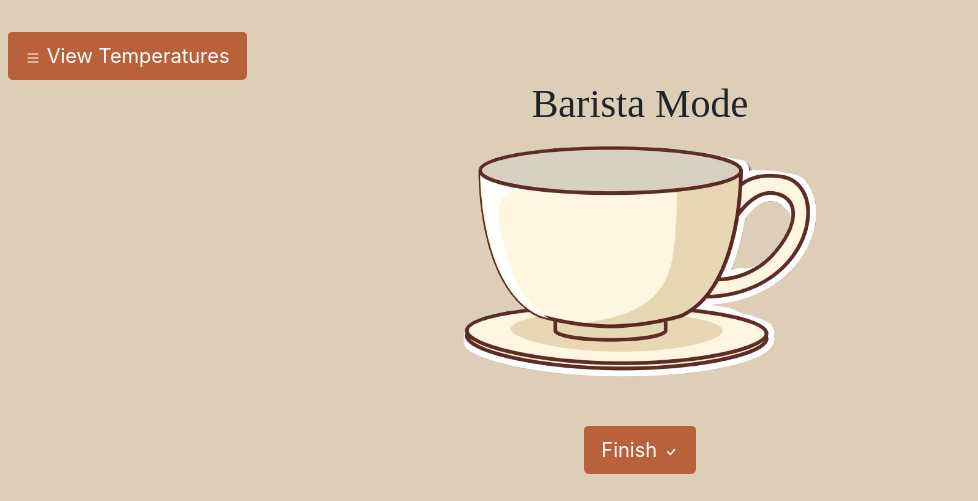
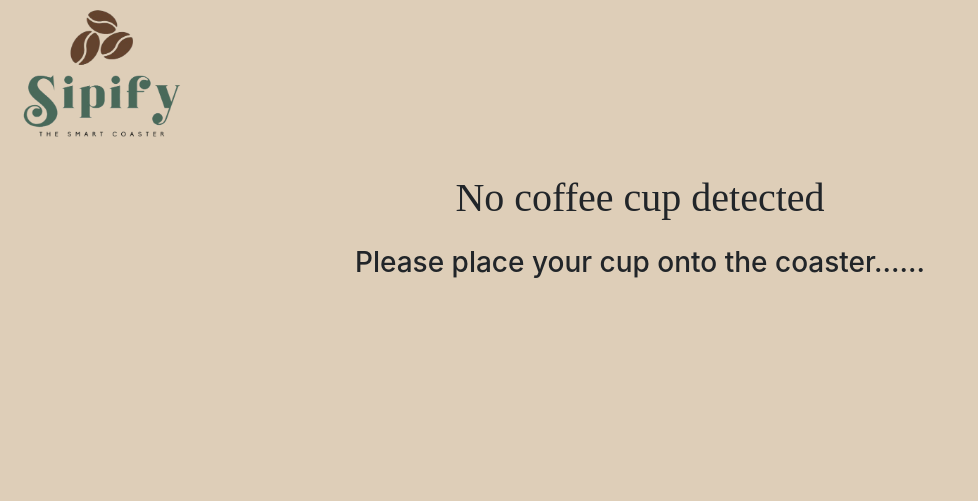
Before and after one commit to D00253579/Sipify-Smart-Coaster, a Flask app: page /barista_mode in a window 1280 px wide. Shown: the top 501 px of the page, without its empty margins (0-978 px from the left). Run offline with Flask 3, Linux system fonts and the light colour scheme; parts of the project's set-up code (start-up, migrations or seed data) failed here and were passed over.

Commit message:
Created connection between hardware and server LDR
Created the connection between the hardware to detect cup and send
it to the server so it can display the data if its recognised.

```diff
--- a/Database/static/js/main.js
+++ b/Database/static/js/main.js
@@ -1,7 +1,10 @@
 let pubnub;
 let appChannel = "Sipify-channel";
 
-
+function hideData() {
+    document.getElementById("no_coffee_data").style.display = "block";
+    document.getElementById("show_coffee_data").style.display = "none";
+};
 
 const setupPubNub = () => {
     pubnub = new PubNub({
@@ -36,6 +39,15 @@ const publishMessage = async (message) => {
     await pubnub.publish(publishPayload);
 };
 
+
+
 function handleMessage(message) {
-
-}
+    if (message == "Cup detected") {
+        document.getElementById("show_coffee_data").style.display = "block";
+        document.getElementById("no_coffee_data").style.display = "none";
+    }
+    else if (message == "No cup detected") {
+        document.getElementById("no_coffee_data").style.display = "block";
+        document.getElementById("show_coffee_data").style.display = "none";
+    }
+};
--- a/Database/templates/barista_mode.html
+++ b/Database/templates/barista_mode.html
@@ -5,18 +5,32 @@
         <meta charset="UTF-8">
         <meta name="viewport" content="width=device-width, initial-scale=1.0">
         <title>Barista Mode</title>
-    <link rel="stylesheet" href="https://cdn.jsdelivr.net/npm/bootstrap@4.1.3/dist/css/bootstrap.min.css" integrity="sha384-MCw98/SFnGE8fJT3GXwEOngsV7Zt27NXFoaoApmYm81iuXoPkFOJwJ8ERdknLPMO" crossorigin="anonymous">
+        <link rel="stylesheet" href="https://cdn.jsdelivr.net/npm/bootstrap@4.1.3/dist/css/bootstrap.min.css"
+            integrity="sha384-MCw98/SFnGE8fJT3GXwEOngsV7Zt27NXFoaoApmYm81iuXoPkFOJwJ8ERdknLPMO" crossorigin="anonymous">
         <link rel="stylesheet" href="{{ url_for('static', filename='css/style.css') }}">
         <link rel="icon" href="/static/favicon.png" type="image/png">
+        <script src="static/js/main.js"></script>
     </head>
 
-<body>
-
+    <body onload="hideData(); setupPubNub();">
+        <div id="no_coffee_data">
+            <img src="/static/sipifyLogo.png" alt="Sipify Logo Image" width="200" height="150">
+            <div class="text-center mt-4">
+                <h1>No coffee cup detected</h1>
+                <div class="text-center mt-4">
+                    <h3>Please place your cup onto the coaster......</h3>
+                </div>
+            </div>
+            <img src="/static/oneSide.png" alt="coffee background image" class="barista-image" height="300">
+        </div>
+        <div id="show_coffee_data">
             <div class="mt-2 ml-2">
                 <a href='/temperatures'>
                     <button type="button" id="loading_button" class="btn btn-primary btn-lg rounded-top mt-4">
-            <svg xmlns="http://www.w3.org/2000/svg" width="16" height="16" fill="currentColor" class="bi bi-list" viewBox="0 0 16 16">
-                <path fill-rule="evenodd" d="M2.5 12a.5.5 0 0 1 .5-.5h10a.5.5 0 0 1 0 1H3a.5.5 0 0 1-.5-.5m0-4a.5.5 0 0 1 .5-.5h10a.5.5 0 0 1 0 1H3a.5.5 0 0 1-.5-.5m0-4a.5.5 0 0 1 .5-.5h10a.5.5 0 0 1 0 1H3a.5.5 0 0 1-.5-.5"/>
+                        <svg xmlns="http://www.w3.org/2000/svg" width="16" height="16" fill="currentColor"
+                            class="bi bi-list" viewBox="0 0 16 16">
+                            <path fill-rule="evenodd"
+                                d="M2.5 12a.5.5 0 0 1 .5-.5h10a.5.5 0 0 1 0 1H3a.5.5 0 0 1-.5-.5m0-4a.5.5 0 0 1 .5-.5h10a.5.5 0 0 1 0 1H3a.5.5 0 0 1-.5-.5m0-4a.5.5 0 0 1 .5-.5h10a.5.5 0 0 1 0 1H3a.5.5 0 0 1-.5-.5" />
                         </svg>
                         View Temperatures
                     </button>
@@ -48,12 +62,16 @@
                 </ul>
                 <a href="/">
                     <button type="button" id="loading_button" class="btn btn-primary btn-lg rounded-top mt-4">Finish
-            <svg xmlns="http://www.w3.org/2000/svg" width="16" height="16" fill="currentColor" class="bi bi-check" viewBox="0 0 16 16">
-                <path d="M10.97 4.97a.75.75 0 0 1 1.07 1.05l-3.99 4.99a.75.75 0 0 1-1.08.02L4.324 8.384a.75.75 0 1 1 1.06-1.06l2.094 2.093 3.473-4.425z"/>
+                        <svg xmlns="http://www.w3.org/2000/svg" width="16" height="16" fill="currentColor"
+                            class="bi bi-check" viewBox="0 0 16 16">
+                            <path
+                                d="M10.97 4.97a.75.75 0 0 1 1.07 1.05l-3.99 4.99a.75.75 0 0 1-1.08.02L4.324 8.384a.75.75 0 1 1 1.06-1.06l2.094 2.093 3.473-4.425z" />
                         </svg>
                     </button>
                 </a>
             </div>
             <img src="/static/oneSide.png" alt="coffee background image" class="barista-image" height="300">
+        </div>
     </body>
+
 </html>
--- a/hardware/ldr/light_sensor.py
+++ b/hardware/ldr/light_sensor.py
@@ -34,6 +34,7 @@ publish_result = (
 
 def main():
     while True:
+        time.sleep(3)
         cup_detected = detect_light(pin_ldr)
         print(cup_detected)
 
```
Lines whose indentation alone changed are shown as unchanged.
